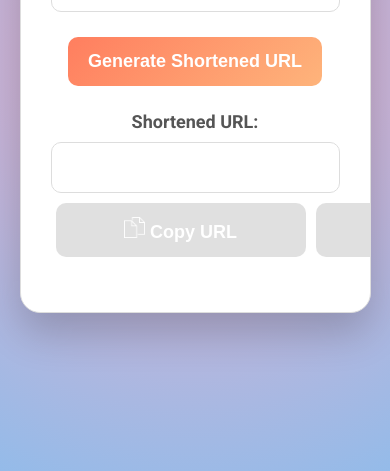
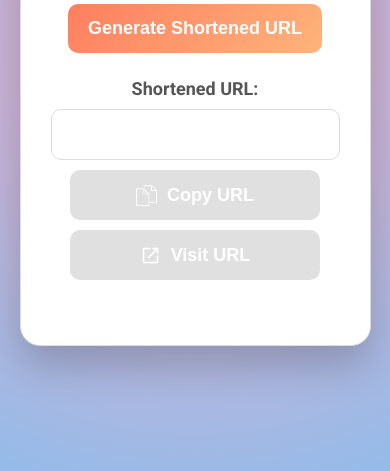
Before and after one commit to UbaidRaza2006/Shorten-URL, a plain HTML site: page index.html in a window 390 px wide. Shown: the part 373-844 px from the top of the page. Drawn offline with Linux system fonts and the light colour scheme.

Commit message:
Responsive

```diff
--- a/styles.css
+++ b/styles.css
@@ -73,11 +73,10 @@ label {
     font-size: 18px;
 }
 
-/* Update the input field to add space for the clear icon */
 input[type="text"] {
     width: 100%;
     padding: 14px;
-    padding-right: 40px; /* Add padding to the right to make space for the clear icon */
+    padding-right: 40px;
     border: 1px solid #ddd;
     border-radius: 10px;
     box-sizing: border-box;
@@ -122,7 +121,6 @@ button#shortenBtn:active {
     transform: translateY(1px);
 }
 
-/* Default disabled button styling for other buttons */
 button:disabled {
     background: #ccc;
     cursor: not-allowed;
@@ -142,13 +140,35 @@ button:disabled {
 
 .button-group {
     display: flex;
-    justify-content: space-between;
+    flex-direction: row; /* Align buttons in a row */
+    justify-content: center; /* Center the button group horizontally */
     margin-top: 10px;
 }
 
 .button-group button {
-    flex: 1; /* Make buttons take equal space */
+    min-width: 250px; /* Keep the button size consistent */
+    height: 50px; /* Set a fixed height for uniformity */
+    display: flex; /* Use flexbox for alignment */
+    align-items: center; /* Align items vertically center */
+    justify-content: center; /* Center the content */
     margin: 0 5px; /* Space between buttons */
+}
+
+.button-group button img {
+    margin-right: 10px; /* Space between the icon and text */
+    vertical-align: middle; /* Align the icon with the text */
+}
+
+@media (max-width: 650px) {
+    .button-group {
+        flex-direction: column; /* Stack buttons vertically */
+        align-items: center; /* Center buttons horizontally when stacked */
+    }
+
+    .button-group button {
+        width: 50%; /* Ensure buttons take full width when stacked */
+        margin-bottom: 10px; /* Space between buttons */
+    }
 }
 
 .input-with-icon {
@@ -181,7 +201,7 @@ input[type="text"]:not(:placeholder-shown) + .clear-icon {
     vertical-align: middle;
 }
 
-.visitImg{
+.visitImg {
     width: 10%;
 }
 
```
Also changed, not shown: index.html (+1 -0 lines).
